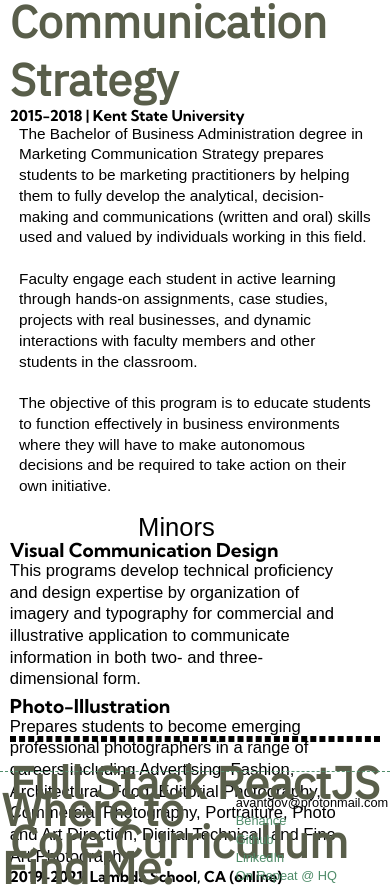
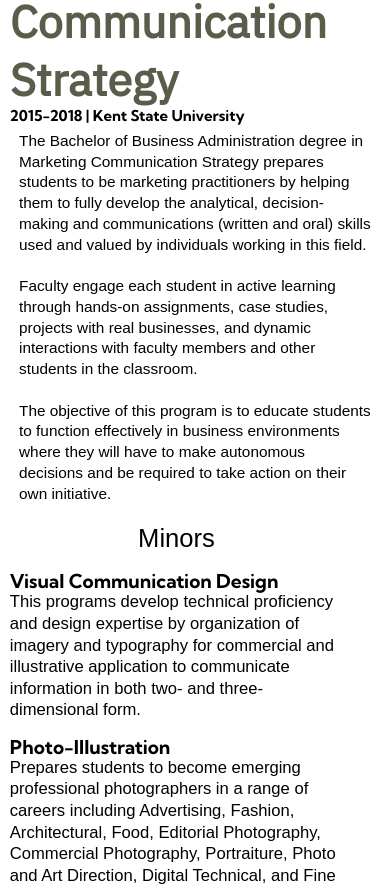
Before and after one commit to AvantGov/resume, a React (Create React App) app in the folder client/: page /about in a window 390 px wide. Shown: the part 3940-4827 px from the top of the page. Built offline with nearby package versions, Linux system fonts and the light colour scheme; a web font is replaced by a local one.

Commit message:
some adiditonal mobile tweaks

```diff
--- a/client/src/index.css
+++ b/client/src/index.css
@@ -800,7 +800,7 @@ h2 {
 .Education {
   /* border: 2px solid red; */
   width: 100%;
-  height: 100vh;
+  height: 100%;
   display: flex;
   flex-direction: column;
   justify-content: space-between;
@@ -878,7 +878,7 @@ h2 {
 .contentFrame__rule {
   border: 1px solid black;
   /* opacity: 30%; */
-  height: 70%;
+  height: 215px;
   width: 1px;
 }
 
@@ -943,7 +943,7 @@ h2 {
   border: 3px solid black;
   /* opacity: 30%; */
   width: 1px;
-  height: 90%;
+  height: 215px;
 }
 
 .descFrame__progDesc {
@@ -1489,6 +1489,8 @@ h2 {
 
 @media screen and (max-width: 650px) {
 
+
+
   .header__iconContainer {
     display: none;
   }
@@ -1504,6 +1506,8 @@ h2 {
 
   .Education {
     justify-content: space-around;
+    height: 100%;
+    /* border: 2px solid red; */
   }
 
   .contentFrame__rule {
@@ -1517,10 +1521,20 @@ h2 {
 
   .EduMrkt__descFrame {
     width: 95%;
+    padding-top: 2%;
   }
 
   .EduMrkt__minorFrame {
     height: 45%;
+    padding-top: 6%;
+  }
+
+  .minorFrame__title {
+    padding-bottom: 3%;
+  }
+
+  .minorFrame__minor {
+    padding-top: 3%;
   }
 
   .EduProg__courseFrame {
@@ -1565,5 +1579,10 @@ h2 {
     justify-content: center;
     align-items: center;
     text-align: center;
-  }
-}
+    height: 40vh;
+  }
+
+  .welcome__entryButton {
+    width: 350px;
+  }
+}
```
